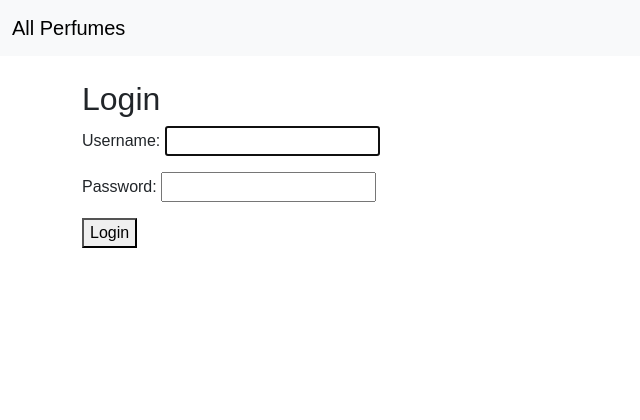
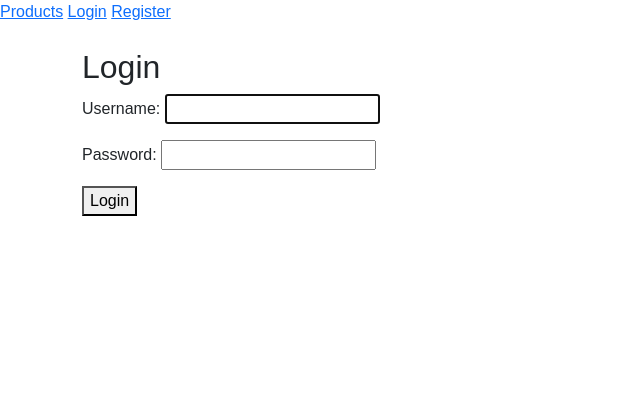
Before and after one commit to david-walters/initional-project-git-errors-, a Django app: page /login/ in a window 1280 px wide. Shown: the top 420 px of the page, without its empty margins (0-640 px from the left). Run offline with Django 5.2, Linux system fonts and the light colour scheme.

Commit message:
Add an if statement to the navbar which allows the user to logout if logged in, and to login or register if not already logged in

```diff
--- a/shop/templates/base.html
+++ b/shop/templates/base.html
@@ -13,10 +13,17 @@
 
 <body>
     <header>
-        <nav class="navbar navbar-expand-lg navbar-light bg-light">
-            <div class="container-fluid">
-                <a class="navbar-brand" href="#">All Perfumes</a>
-            </div>
+        <nav>
+            <a href="{% url 'index' %}">Products</a>
+            {% if user.is_authenticated %}
+            <form method="POST" action="{% url 'logout' %}">
+                {% csrf_token %}
+                <button type="submit">Logout</button>
+            </form>
+            {% else %}
+            <a href="{% url 'login' %}">Login</a>
+            <a href="{% url 'register' %}">Register</a>
+            {% endif %}
         </nav>
     </header>
 
```
